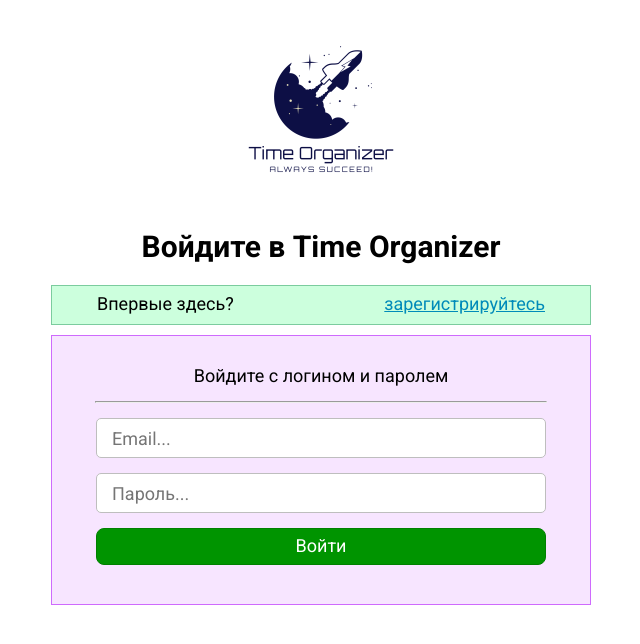
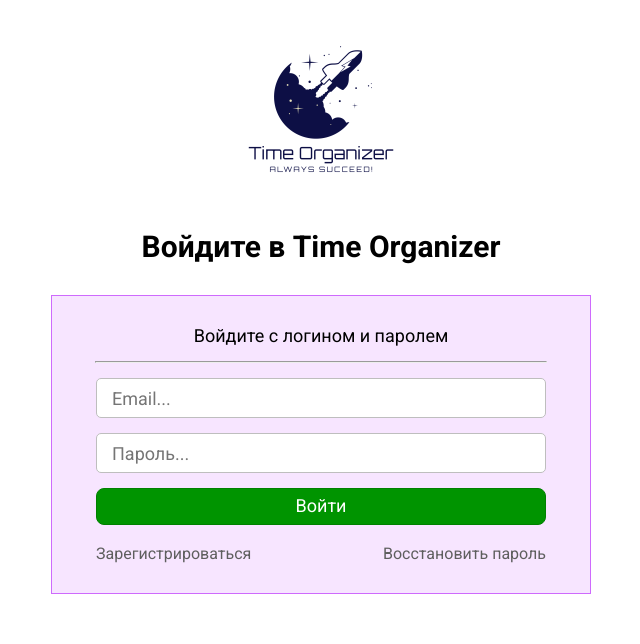
Before and after one commit to koldanJS/Time-organizer, a React (Create React App) app: page /auth in a window 1280 px wide. Shown: the top 644 px of the page, without its empty margins (319-959 px from the left). Built offline with nearby package versions, Linux system fonts and the light colour scheme; no server answers.

Commit message:
make validation of auth, change table items

```diff
--- a/src/components/Auth/Auth.js
+++ b/src/components/Auth/Auth.js
@@ -10,6 +10,7 @@
 import images from '../img/img'
 import './Auth.css'
 import AuthForm from '../UI/AuthForm/AuthForm'
+import Message from '../UI/Message/Message'
 import axiosHandler from '../../axios/axiosHandler'
 import Loader from '../Loader/Loader'
 
@@ -18,16 +19,33 @@
     const { isAuth, isReload, userId, isLoading, dispatch } = useSimpledStore()
     const navigate = useNavigate()
     const [isRegistered, setIsRegistered] = useState(true)
+    const [message, setMessage] = useState(false)
     const { getData } = useUpdate()
-
-    const clickToRegister = async () => {
-        setIsRegistered(false)
-    }
 
     console.log('render auth')
 
+    const validateEmail = (email) => {
+        const reg = /^(([^<>()[\]\\.,;:\s@"]+(\.[^<>()[\]\\.,;:\s@"]+)*)|(".+"))@((\[[0-9]{1,3}\.[0-9]{1,3}\.[0-9]{1,3}\.[0-9]{1,3}\])|(([a-zA-Z\-0-9]+\.)+[a-zA-Z]{2,}))$/
+        return reg.test(String(email).toLowerCase())
+    }
+    const validatePassword = (password) => {
+        return String(password).length > 5
+    }
+
+    const showMessage = () => {
+        setTimeout(() => {
+            setMessage(false)
+        }, 3000);
+        return <Message message={message} type='error' />
+    }
+
+    const forgotHandler = async () => {
+    }
+
     const register = async (event, email, password) => {
         event.preventDefault()
+        if (!validateEmail(email)) return setMessage('Введите корректный email')
+        if (!validatePassword(password)) return setMessage('Длина пароля д.б. не менее 6 знаков')
         const auth = getAuth()
         try {
             const data = await createUserWithEmailAndPassword(auth, email, password)
@@ -52,12 +70,15 @@
             await getData(user.uid)
             navigate('/')
         } catch(e) {
+            if (String(e.message).includes('email-already-in-use')) setMessage('Такой пользователь уже существует')
             console.log('register error ', e)
         }
     }
 
     const login = async (event, email, password) => {
         event.preventDefault()
+        if (!validateEmail(email)) return setMessage('Введите корректный email')
+        if (!validatePassword(password)) return setMessage('Длина пароля д.б. не менее 6 знаков')
         const auth = getAuth()
         try {
             const data = await signInWithEmailAndPassword(auth, email, password)
@@ -70,6 +91,8 @@
             await getData(user.uid)
             navigate('/')
         } catch(e) {
+            if (String(e.message).includes('user-not-found')) setMessage('Такой пользователь не существует, зарегистрируйтесь')
+            if (String(e.message).includes('wrong-password')) setMessage('Вы ввели неверный пароль')
             console.log('login error ', e)
         }
     }
@@ -97,20 +120,21 @@
                 <img src={ images.appLogo } alt='Auth-logo' className='auth-logo' />
                 <div className='auth-items' >
                     <h1 className='auth-text text size-30 width-700' >{ isRegistered ? 'Войдите в Time Organizer' : 'Зарегистрируйтесь в Time Organizer' }</h1>
-                    {
-                        isRegistered
-                            ? <div className='register' >
-                                <p className='text' >Впервые здесь?</p>
-                                <a className='text' onClick={ clickToRegister } >зарегистрируйтесь</a>
-                            </div>
-                            : null
-                    }
                     <AuthForm
                         label={ isRegistered ? 'Войдите с логином и паролем' : 'Зарегистрируйтесь с логином и паролем' }
                         buttonText={ isRegistered ? 'Войти' : 'Зарегистрироваться' }
                         placeholders={{ email: 'Email...', password: 'Пароль...' }}
                         submitHandler={ isRegistered ? login : register }
+                        linkText={ isRegistered ? 'Зарегистрироваться' : 'Авторизоваться' }
+                        changeForm={ () => setIsRegistered(!isRegistered) }
+                        forgotPasswordText={ isRegistered ? 'Восстановить пароль' : null }
+                        forgotPassword={ forgotHandler }
                     />
+                    {
+                        message
+                            ? showMessage()
+                            : null
+                    }
                 </div>
             </div>
     )
--- a/src/components/Main/Projects/Message/Message.js
+++ /dev/null
@@ -1,15 +0,0 @@
-import React from 'react'
-import './Message.css'
-
-const Message = ({message}) => {
-
-
-
-    return (
-        <div className='projects-message' >
-            <p className='text'>{message}</p>
-        </div>
-    )
-}
-
-export default Message
--- a/src/components/Main/Projects/Projects.js
+++ b/src/components/Main/Projects/Projects.js
@@ -6,7 +6,7 @@
 import images from '../../img/img'
 import './Projects.css'
 import { v4 } from 'uuid'
-import Message from './Message/Message'
+import Message from '../../UI/Message/Message'
 
 const Projects = () => {
 
@@ -22,7 +22,7 @@
         setTimeout(() => {
             setMessage(false)
         }, 3000);
-        return <Message message={message} />
+        return <Message message={message} type='error' />
     }
 
     const getItems = () => {
--- a/src/components/Main/Time/MainTable/MainTableItems/TableItem/TableItem.js
+++ b/src/components/Main/Time/MainTable/MainTableItems/TableItem/TableItem.js
@@ -11,7 +11,8 @@
 
     const left = {
         projectName,
-        taskName
+        taskName,
+        description
     }
     const right = {
         totalTime,
--- a/src/components/Main/Time/MainTable/MainTableItems/TableItem/TableItemLeft/TableItemLeft.css
+++ b/src/components/Main/Time/MainTable/MainTableItems/TableItem/TableItemLeft/TableItemLeft.css
@@ -1,14 +1,15 @@
 .table-item-left {
     display: flex;
-    flex-direction: column;
-    justify-content: center;
-    padding-left: 16px;
+    padding: 0 16px;
+    width: 100%;
     height: 70px;
 }
-.table-item-left .head {
+.table-item-left .basic {
     display: flex;
-    justify-content: center;
+    align-items: flex-start;
+    flex-direction: column;
+    width: 40%;
 }
-.table-item-left .head p {
-    margin-right: 8px;
+.table-item-left p {
+    margin-top: 10px;
 }
--- a/src/components/Main/Time/MainTable/MainTableItems/TableItem/TableItemLeft/TableItemLeft.js
+++ b/src/components/Main/Time/MainTable/MainTableItems/TableItem/TableItemLeft/TableItemLeft.js
@@ -1,23 +1,17 @@
 import React from 'react'
-import TextItem from '../../../../../../TextItem/TexItem'
 import './TableItemLeft.css'
 
-const TableItemLeft = ({projectName, taskName}) => {
+const TableItemLeft = ({projectName, taskName, description}) => {
 
-    const keyName = 'key'; const executor = 'исполнитель'
-    const getKey = () => {
-        if (keyName) return <TextItem classes={['width-700']} text={`[${keyName}]`} />
-        return null
-    }
+
 
     return (
         <div className='table-item-left'>
-            <div className='head' >
-                { getKey() }
-                <TextItem classes={['width-700']} text={projectName} />
-                <TextItem text={`(${executor})`} />
+            <div className='basic' >
+                <p className='text width-700' >{projectName}</p>
+                <p className='text' >{taskName}</p>
             </div>
-            <TextItem text={taskName} />
+            <p className='text' >{description}</p>
         </div>
     )
 }
--- a/src/components/UI/AuthForm/AuthForm.css
+++ b/src/components/UI/AuthForm/AuthForm.css
@@ -1,7 +1,3 @@
-.auth-form .demiliter {
-    width: 450px;
-    margin: 15px;
-}
 .auth-form {
     display: flex;
     align-items: center;
@@ -9,10 +5,10 @@
     box-sizing: border-box;
     background-color: #eecbff7e;
     border: 1px solid #CE6AFD;
-    height: 270px;
+    /* height: 270px; */
     width: 100%;
     padding: 30px;
-    margin-top: 10px;
+    margin: 10px 0;
 }
 .auth-form input {
     display: inline-block;
@@ -27,3 +23,25 @@
 .auth-form input:hover {
     border: 1px solid black;
 }
+.auth-form .links {
+    display: flex;
+    justify-content: space-between;
+    width: 450px;
+    margin-top: 20px;
+}
+.auth-form a {
+    color: rgb(94, 94, 94);
+    cursor: pointer;
+}
+.auth-form a:hover {
+    color: black;
+    cursor: pointer;
+}
+.auth-form a:active {
+    color: rgb(155, 0, 0);
+    cursor: pointer;
+}
+.auth-form .demiliter {
+    width: 450px;
+    margin: 15px;
+}
--- a/src/components/UI/AuthForm/AuthForm.js
+++ b/src/components/UI/AuthForm/AuthForm.js
@@ -2,7 +2,7 @@
 import ButtonForm from '../../UI/ButtonForm/ButtonForm'
 import './AuthForm.css'
 
-const AuthForm = ({ label, buttonText, placeholders, submitHandler }) => {
+const AuthForm = ({ label, buttonText, placeholders, submitHandler, linkText, changeForm, forgotPasswordText, forgotPassword }) => {
 
     const [email, setEmail] = useState('')
     const [password, setPassword] = useState('')
@@ -27,6 +27,14 @@
             <ButtonForm type='submit' classType='success sign' >
                 <p className='text color-white' > { buttonText } </p>
             </ButtonForm>
+            <div className='links' >
+                <a className='text size-16' onClick={ changeForm } >{linkText}</a>
+                {
+                    forgotPasswordText
+                        ? <a className='text size-16' onClick={ forgotPassword } >{forgotPasswordText}</a>
+                        : null
+                }
+            </div>
         </form>
     )
 }
--- a/src/components/Main/Projects/Message/Message.css
+++ b/src/components/UI/Message/Message.css
@@ -7,7 +7,13 @@
 }
 .projects-message p {
     padding: 5px 10px;
+    border-radius: 5px;
+}
+.projects-message p.success {
+    border: 1px solid green;
+    background-color: rgb(202, 255, 211);
+}
+.projects-message p.error {
     border: 1px solid red;
-    border-radius: 5px;
     background-color: rgb(255, 202, 202);
 }
--- /dev/null
+++ b/src/components/UI/Message/Message.js
@@ -0,0 +1,18 @@
+import React from 'react'
+import './Message.css'
+
+const Message = ({message, type}) => {
+
+    const classList = [
+        'text'
+    ]
+    if (type) classList.push(type)
+
+    return (
+        <div className='projects-message' >
+            <p className={ classList.join(' ') }>{message}</p>
+        </div>
+    )
+}
+
+export default Message
```
